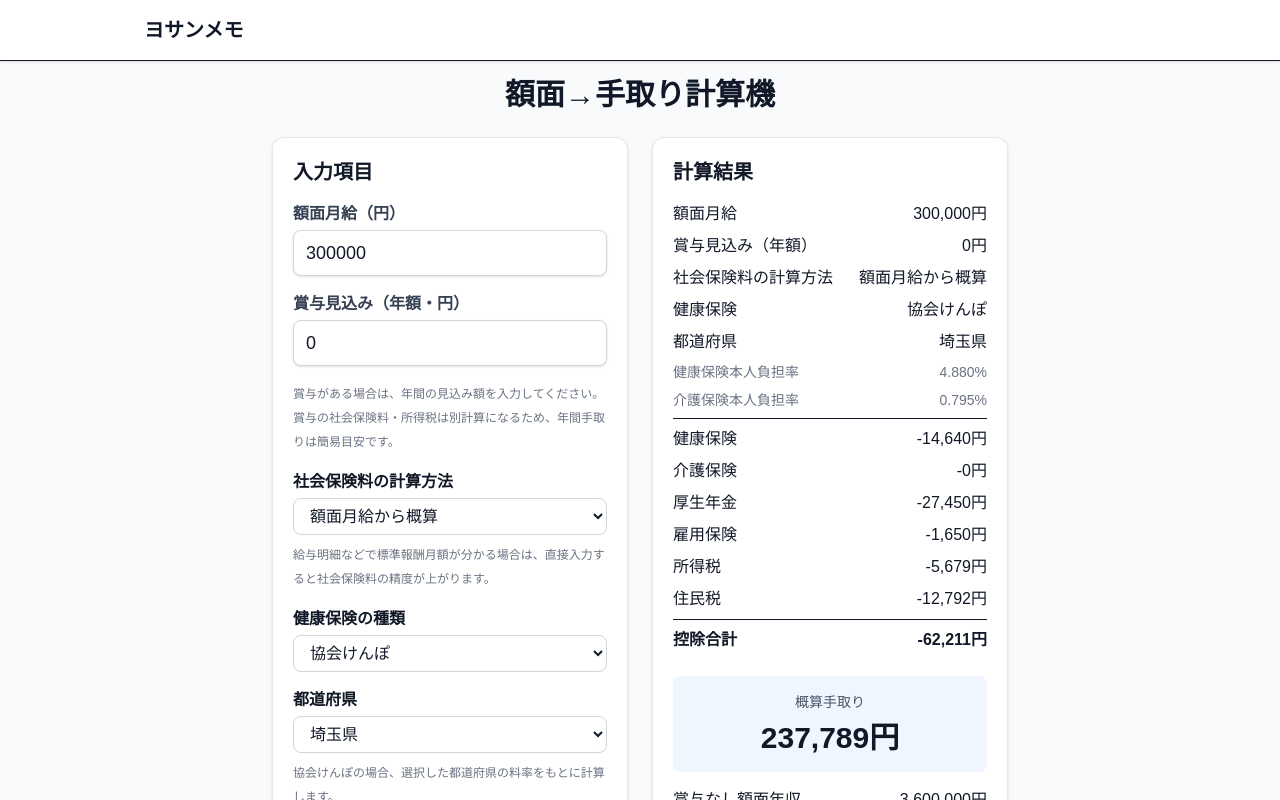
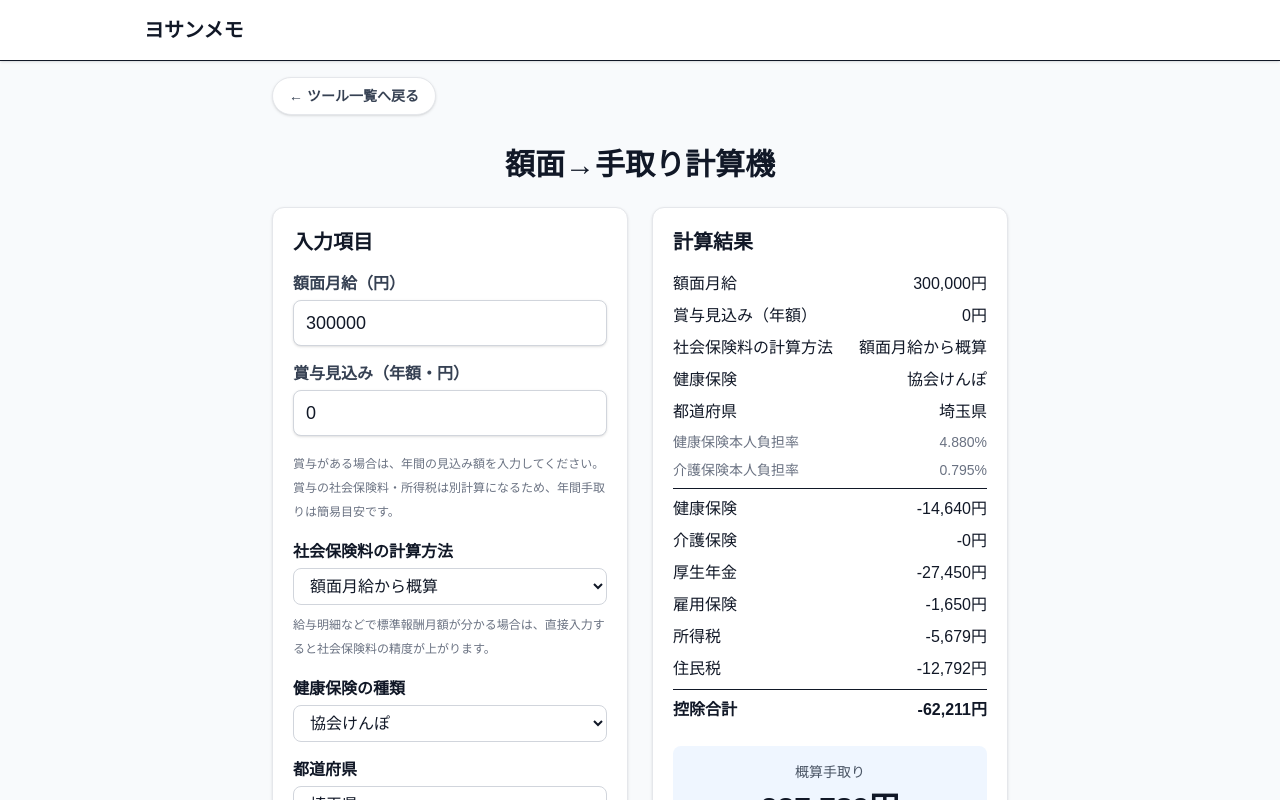
Before and after one commit to AsahiSugimori/keisan-tools, a Next.js app: page /take-home-pay in a window 1280 px wide. Shown: the top 800 px of the page. Built offline with nearby package versions, Linux system fonts and the light colour scheme.

Commit message:
戻るボタンを共通化

```diff
--- a/app/bonus-take-home-pay/page.tsx
+++ b/app/bonus-take-home-pay/page.tsx
@@ -1,4 +1,5 @@
 import type { Metadata } from "next";
+import BackLink from "../../components/BackLink";
 import BonusTakeHomePayCalculator from "../../components/BonusTakeHomePayCalculator";
 
 export const metadata: Metadata = {
@@ -8,5 +9,12 @@ export const metadata: Metadata = {
 };
 
 export default function Page() {
-  return <BonusTakeHomePayCalculator />;
+  return (
+    <>
+      <div className="mx-auto max-w-3xl px-4 pt-4">
+        <BackLink />
+      </div>
+      <BonusTakeHomePayCalculator />
+    </>
+  );
 }
--- a/app/dependent-work-limit/page.tsx
+++ b/app/dependent-work-limit/page.tsx
@@ -1,4 +1,5 @@
 import type { Metadata } from "next";
+import BackLink from "../../components/BackLink";
 import DependentWorkLimitCalculator from "../../components/DependentWorkLimitCalculator";
 
 export const metadata: Metadata = {
@@ -8,5 +9,12 @@ export const metadata: Metadata = {
 };
 
 export default function Page() {
-  return <DependentWorkLimitCalculator />;
+  return (
+    <>
+      <div className="mx-auto max-w-3xl px-4 pt-4">
+        <BackLink />
+      </div>
+      <DependentWorkLimitCalculator />
+    </>
+  );
 }
--- a/app/hourly-to-monthly/page.tsx
+++ b/app/hourly-to-monthly/page.tsx
@@ -1,6 +1,6 @@
 import type { Metadata } from "next";
-import HourlyToMonthlyCalculator
-  from "../../components/HourlyToMonthlyCalculator";
+import BackLink from "../../components/BackLink";
+import HourlyToMonthlyCalculator from "../../components/HourlyToMonthlyCalculator";
 
 export const metadata: Metadata = {
   title: "ヨサンメモ（時給→月給計算機）",
@@ -9,5 +9,12 @@ export const metadata: Metadata = {
 };
 
 export default function Page() {
-  return <HourlyToMonthlyCalculator />;
+  return (
+    <>
+      <div className="mx-auto max-w-3xl px-4 pt-4">
+        <BackLink />
+      </div>
+      <HourlyToMonthlyCalculator />
+    </>
+  );
 }
--- a/app/page.tsx
+++ b/app/page.tsx
@@ -16,7 +16,7 @@ export default function Home() {
         </p>
         <h1 className="mb-3 text-4xl font-bold">ヨサンメモ</h1>
         <p className="max-w-2xl leading-7 text-gray-700">
-          手取り、時給、扶養内勤務、生活費などの計算をかんたんに確認できるサイトです。
+          手取り、時給、扶養内勤務、生活費などの計算をかんたんに確認できるサイトです。<br/>
           面倒なお金の計算を、サクッと見える化できます。
         </p>
       </section>
--- a/app/take-home-pay/page.tsx
+++ b/app/take-home-pay/page.tsx
@@ -1,6 +1,6 @@
 import type { Metadata } from "next";
-import TakeHomePayCalculator
-  from "../../components/TakeHomePayCalculator";
+import BackLink from "../../components/BackLink";
+import TakeHomePayCalculator from "../../components/TakeHomePayCalculator";
 
 export const metadata: Metadata = {
   title: "ヨサンメモ（額面→手取り計算機）",
@@ -9,5 +9,13 @@ export const metadata: Metadata = {
 };
 
 export default function Page() {
-  return <TakeHomePayCalculator />;
+
+  return (
+    <>
+      <div className="mx-auto max-w-3xl px-4 pt-4">
+        <BackLink />
+      </div>
+      <TakeHomePayCalculator />
+    </>
+  );
 }
--- /dev/null
+++ b/components/BackLink.tsx
@@ -0,0 +1,23 @@
+import Link from "next/link";
+
+type BackLinkProps = {
+  href?: string;
+  label?: string;
+};
+
+export default function BackLink({
+  href = "/",
+  label = "ツール一覧へ戻る",
+}: BackLinkProps) {
+  return (
+    <div className="mb-4">
+      <Link
+        href={href}
+        className="inline-flex items-center rounded-full border border-gray-200 bg-white px-4 py-2 text-sm font-bold text-gray-700 shadow-sm transition hover:bg-blue-50 hover:text-blue-700"
+      >
+        <span className="mr-1">←</span>
+        {label}
+      </Link>
+    </div>
+  );
+}
```
